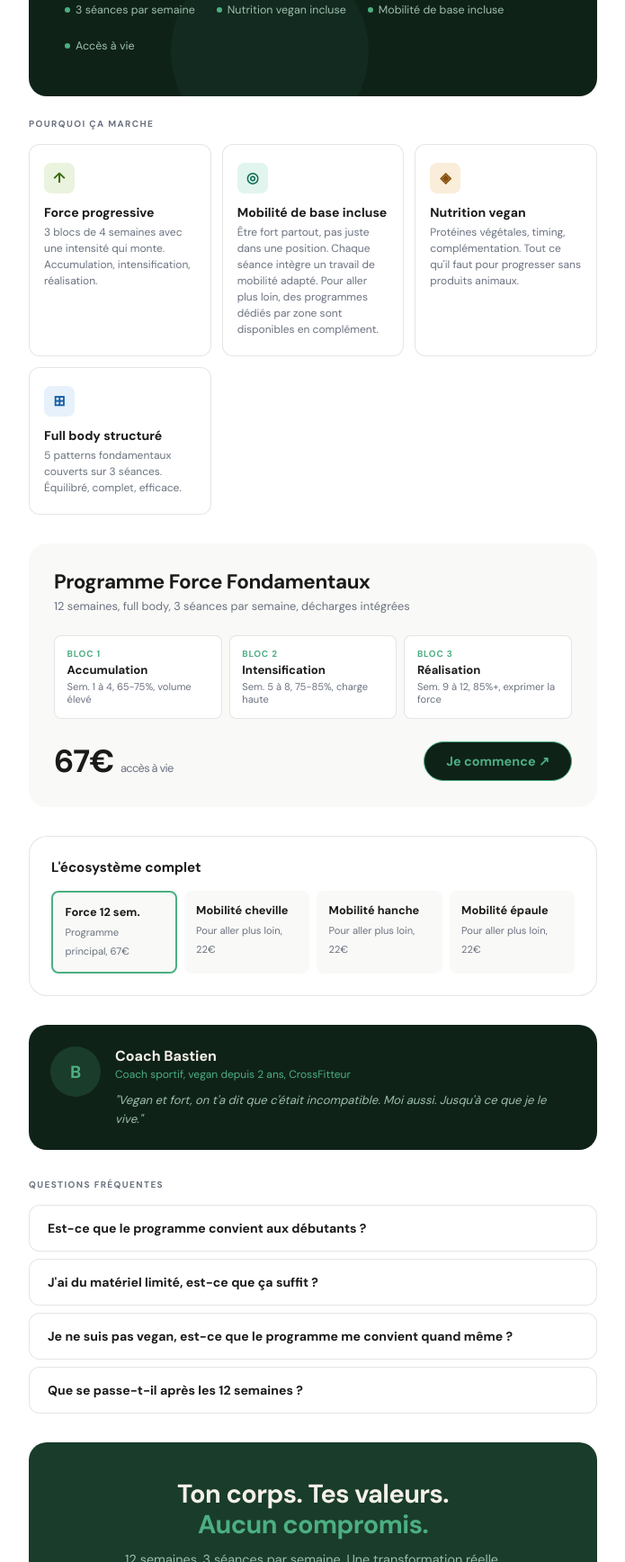
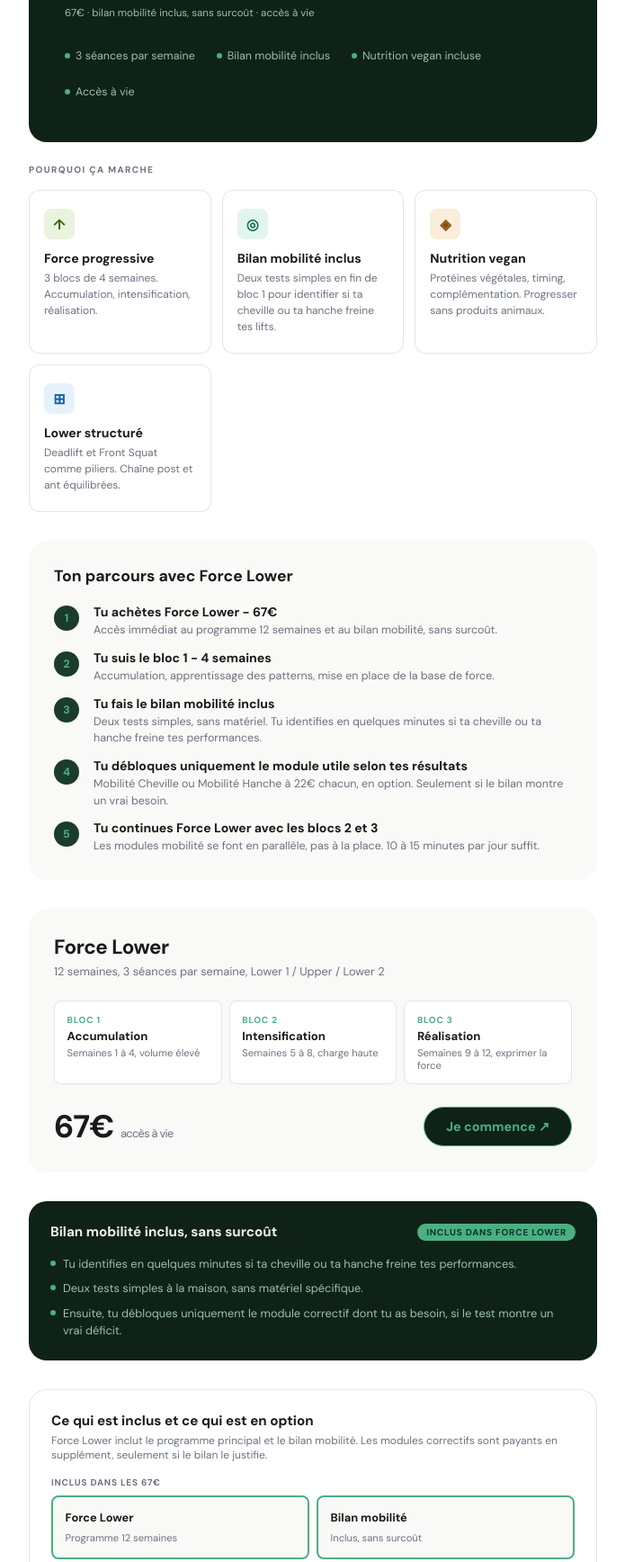
Before and after one commit to bastiengerardcoaching/strongandvegan, a plain HTML site: page index.html in a window 1280 px wide. Shown: the part 484-2220 px from the top of the page at 90% size, without its empty margins (292-987 px from the left). Drawn offline with Linux system fonts and the light colour scheme.

Commit message:
Update index.html

```diff
--- a/index.html
+++ b/index.html
@@ -3,7 +3,7 @@
 <head>
   <meta charset="UTF-8">
   <meta name="viewport" content="width=device-width, initial-scale=1.0">
-  <title>Strong and Vegan — Yes I Am</title>
+  <title>Force Lower - Strong and Vegan</title>
   <link rel="preconnect" href="https://fonts.googleapis.com">
   <link rel="preconnect" href="https://fonts.gstatic.com" crossorigin>
   <link href="https://fonts.googleapis.com/css2?family=DM+Sans:wght@400;500;700&display=swap" rel="stylesheet">
@@ -21,42 +21,50 @@
       --bg-secondary: #f9f9f7;
       --border: rgba(0,0,0,0.1);
     }
-    body { font-family: 'DM Sans', Arial, sans-serif; color: var(--text); background: var(--bg); -webkit-font-smoothing: antialiased; -moz-osx-font-smoothing: grayscale; text-rendering: optimizeLegibility; }
+    body { font-family: 'DM Sans', Arial, sans-serif; color: var(--text); background: var(--bg); -webkit-font-smoothing: antialiased; }
     .container { max-width: 680px; margin: 0 auto; padding: 0 1.5rem; }
 
     nav { display: flex; align-items: center; justify-content: space-between; padding: 1.25rem 0 1.75rem; }
     .nav-logo { display: flex; align-items: center; gap: 0.75rem; }
-    .nav-name { font-family: 'DM Sans', Arial, sans-serif; font-size: 1rem; font-weight: 700; color: var(--text); line-height: 1.1; }
+    .nav-name { font-size: 1rem; font-weight: 700; color: var(--text); line-height: 1.1; }
     .nav-name em { color: var(--green-accent); font-style: normal; }
     .nav-tag { font-size: 10px; letter-spacing: 0.18em; text-transform: uppercase; color: var(--text-muted); }
     .nav-cta { background: var(--green-accent); color: #04342c; font-weight: 700; font-size: 0.8rem; padding: 8px 18px; border-radius: 100px; border: none; cursor: pointer; text-decoration: none; }
 
     .hero { background: var(--green-dark); border-radius: 20px; padding: 3.5rem 2.5rem 3rem; position: relative; overflow: hidden; margin-bottom: 1.5rem; }
     .hero::before { content: ''; position: absolute; top: -80px; right: -80px; width: 300px; height: 300px; border-radius: 50%; background: var(--green-mid); opacity: 0.5; }
-    .hero::after { content: ''; position: absolute; bottom: -60px; left: 25%; width: 220px; height: 220px; border-radius: 50%; background: var(--green-accent); opacity: 0.06; }
     .badge { display: inline-block; background: var(--green-accent); color: #04342c; font-size: 10px; font-weight: 700; letter-spacing: 0.1em; text-transform: uppercase; padding: 4px 14px; border-radius: 100px; margin-bottom: 1.5rem; position: relative; z-index: 1; }
-    h1 { font-family: 'DM Sans', Arial, sans-serif; font-size: 2.6rem; font-weight: 700; line-height: 1.1; color: var(--beige); margin-bottom: 1rem; position: relative; z-index: 1; letter-spacing: -0.02em; }
+    h1 { font-size: 2.6rem; font-weight: 700; line-height: 1.1; color: var(--beige); margin-bottom: 1rem; position: relative; z-index: 1; letter-spacing: -0.02em; }
     h1 em { font-style: normal; color: var(--green-accent); }
     .hero-sub { font-size: 1rem; color: var(--green-light); line-height: 1.65; max-width: 460px; margin-bottom: 2rem; position: relative; z-index: 1; }
     .hero-cta { background: var(--green-accent); color: #04342c; font-weight: 700; font-size: 1rem; padding: 14px 32px; border-radius: 100px; border: none; cursor: pointer; position: relative; z-index: 1; text-decoration: none; display: inline-block; }
+    .hero-micro { font-size: 0.72rem; color: var(--green-light); margin-top: 10px; position: relative; z-index: 1; }
     .proof { display: flex; gap: 1.5rem; margin-top: 2rem; position: relative; z-index: 1; flex-wrap: wrap; }
     .proof-item { display: flex; align-items: center; gap: 6px; font-size: 0.78rem; color: var(--green-light); }
     .dot { width: 6px; height: 6px; border-radius: 50%; background: var(--green-accent); flex-shrink: 0; }
 
     .slabel { font-size: 10px; font-weight: 700; letter-spacing: 0.14em; text-transform: uppercase; color: var(--text-muted); margin-bottom: 1rem; }
 
-    .why { display: grid; grid-template-columns: repeat(auto-fit, minmax(150px, 1fr)); gap: 12px; margin-bottom: 2rem; }
-    .why-card { background: var(--bg); border: 1px solid var(--border); border-radius: 12px; padding: 1.25rem 1rem; }
+    .cards { display: grid; grid-template-columns: repeat(auto-fit, minmax(150px, 1fr)); gap: 12px; margin-bottom: 2rem; }
+    .card { background: var(--bg); border: 1px solid var(--border); border-radius: 12px; padding: 1.25rem 1rem; }
     .icon { width: 34px; height: 34px; border-radius: 8px; margin-bottom: 0.75rem; display: flex; align-items: center; justify-content: center; font-size: 16px; font-weight: 700; }
     .ic-g { background: #eaf3de; color: #3b6d11; }
     .ic-t { background: #e1f5ee; color: #0f6e56; }
     .ic-a { background: #faeeda; color: #854f0b; }
     .ic-b { background: #e6f1fb; color: #185fa5; }
-    .why-card h3 { font-size: 0.88rem; font-weight: 700; margin-bottom: 4px; }
-    .why-card p { font-size: 0.75rem; color: var(--text-muted); line-height: 1.5; }
+    .card h3 { font-size: 0.88rem; font-weight: 700; margin-bottom: 4px; }
+    .card p { font-size: 0.75rem; color: var(--text-muted); line-height: 1.5; margin: 0; }
+
+    .parcours { background: var(--bg-secondary); border-radius: 20px; padding: 1.75rem; margin-bottom: 2rem; }
+    .parcours-title { font-size: 1.1rem; font-weight: 700; margin-bottom: 1.25rem; }
+    .steps { display: flex; flex-direction: column; gap: 12px; }
+    .step { display: flex; gap: 1rem; align-items: flex-start; }
+    .step-num { width: 28px; height: 28px; border-radius: 50%; background: var(--green-mid); color: var(--green-accent); font-size: 0.78rem; font-weight: 700; display: flex; align-items: center; justify-content: center; flex-shrink: 0; margin-top: 2px; }
+    .step h4 { font-size: 0.88rem; font-weight: 700; margin: 0 0 2px; }
+    .step p { font-size: 0.78rem; color: var(--text-muted); margin: 0; line-height: 1.5; }
 
     .prog { background: var(--bg-secondary); border-radius: 20px; padding: 1.75rem; margin-bottom: 2rem; }
-    .prog-title { font-family: 'DM Sans', Arial, sans-serif; font-size: 1.4rem; font-weight: 700; margin-bottom: 4px; letter-spacing: -0.02em; }
+    .prog-title { font-size: 1.4rem; font-weight: 700; margin-bottom: 4px; letter-spacing: -0.02em; }
     .prog-sub { font-size: 0.8rem; color: var(--text-muted); margin-bottom: 1.5rem; }
     .blocs { display: grid; grid-template-columns: repeat(3, 1fr); gap: 8px; margin-bottom: 1.5rem; }
     .bloc { background: var(--bg); border: 1px solid var(--border); border-radius: 8px; padding: 0.85rem; }
@@ -64,33 +72,46 @@
     .bloc-name { font-size: 0.82rem; font-weight: 700; margin-bottom: 3px; }
     .bloc-d { font-size: 0.7rem; color: var(--text-muted); }
     .price-row { display: flex; align-items: center; justify-content: space-between; flex-wrap: wrap; gap: 12px; }
-    .price { font-family: 'DM Sans', Arial, sans-serif; font-size: 2.2rem; font-weight: 700; letter-spacing: -0.02em; }
+    .price { font-size: 2.2rem; font-weight: 700; letter-spacing: -0.02em; }
     .price span { font-size: 0.8rem; font-weight: 400; color: var(--text-muted); }
     .buy { background: var(--green-dark); color: var(--green-accent); font-weight: 700; font-size: 0.9rem; padding: 12px 24px; border-radius: 100px; border: 1.5px solid var(--green-accent); cursor: pointer; text-decoration: none; display: inline-block; }
 
+    .bilan { background: var(--green-dark); border-radius: 20px; padding: 1.5rem; margin-bottom: 2rem; }
+    .bilan-header { display: flex; align-items: center; justify-content: space-between; flex-wrap: wrap; gap: 8px; margin-bottom: 1rem; }
+    .bilan-title { font-size: 0.95rem; font-weight: 700; color: var(--beige); margin: 0; }
+    .bilan-tag { display: inline-block; background: var(--green-accent); color: #04342c; font-size: 10px; font-weight: 700; letter-spacing: 0.08em; text-transform: uppercase; padding: 3px 10px; border-radius: 100px; flex-shrink: 0; }
+    .bilan-steps { display: flex; flex-direction: column; gap: 8px; }
+    .bilan-step { display: flex; align-items: flex-start; gap: 8px; }
+    .bilan-step-dot { width: 6px; height: 6px; border-radius: 50%; background: var(--green-accent); flex-shrink: 0; margin-top: 6px; }
+    .bilan-step p { font-size: 0.8rem; color: var(--green-light); line-height: 1.5; margin: 0; }
+
     .eco { background: var(--bg); border: 1px solid var(--border); border-radius: 20px; padding: 1.5rem; margin-bottom: 2rem; }
-    .eco-title { font-size: 0.95rem; font-weight: 700; margin-bottom: 1rem; }
+    .eco-title { font-size: 0.95rem; font-weight: 700; margin-bottom: 4px; }
+    .eco-sub { font-size: 0.75rem; color: var(--text-muted); margin-bottom: 1rem; }
+    .eco-label { font-size: 10px; font-weight: 700; letter-spacing: 0.08em; text-transform: uppercase; color: var(--text-muted); margin-bottom: 8px; }
+    .eco-section { margin-bottom: 12px; }
     .eco-grid { display: grid; grid-template-columns: repeat(auto-fit, minmax(110px, 1fr)); gap: 8px; }
     .eco-item { background: var(--bg-secondary); border-radius: 8px; padding: 0.85rem; }
     .eco-item strong { display: block; font-weight: 700; font-size: 0.8rem; margin-bottom: 2px; }
     .eco-item span { color: var(--text-muted); font-size: 0.7rem; }
     .eco-main { border: 2px solid var(--green-accent); }
+    .eco-optional { border: 1px dashed var(--border); }
 
     .coach { display: flex; gap: 1rem; align-items: flex-start; background: var(--green-dark); border-radius: 20px; padding: 1.5rem; margin-bottom: 2rem; }
-    .avatar { width: 56px; height: 56px; border-radius: 50%; background: var(--green-mid); display: flex; align-items: center; justify-content: center; font-family: 'DM Sans', Arial, sans-serif; font-size: 1.2rem; font-weight: 700; color: var(--green-accent); flex-shrink: 0; }
+    .avatar { width: 56px; height: 56px; border-radius: 50%; background: var(--green-mid); display: flex; align-items: center; justify-content: center; font-size: 1.2rem; font-weight: 700; color: var(--green-accent); flex-shrink: 0; }
     .coach-name { font-weight: 700; font-size: 1rem; margin-bottom: 2px; color: var(--beige); }
     .coach-role { font-size: 0.75rem; color: var(--green-accent); margin-bottom: 0.6rem; }
     .coach-bio { font-size: 0.82rem; color: var(--green-light); line-height: 1.6; font-style: italic; }
 
     .faq { margin-bottom: 2rem; }
     .faq-item { background: var(--bg); border: 1px solid var(--border); border-radius: 12px; padding: 1rem 1.25rem; margin-bottom: 8px; cursor: pointer; }
-    .faq-q { font-size: 0.88rem; font-weight: 700; }
+    .faq-q { font-size: 0.88rem; font-weight: 700; margin: 0; }
     .faq-a { font-size: 0.8rem; color: var(--text-muted); line-height: 1.6; margin-top: 0.6rem; display: none; }
     .faq-item.open .faq-a { display: block; }
     .faq-item.open { border-color: rgba(0,0,0,0.2); }
 
     .final { background: var(--green-mid); border-radius: 20px; padding: 2.5rem 2rem; text-align: center; margin-bottom: 1rem; }
-    .final-title { font-family: 'DM Sans', Arial, sans-serif; font-size: 1.8rem; font-weight: 700; color: var(--beige); margin-bottom: 0.75rem; line-height: 1.2; letter-spacing: -0.02em; }
+    .final-title { font-size: 1.8rem; font-weight: 700; color: var(--beige); margin-bottom: 0.75rem; line-height: 1.2; letter-spacing: -0.02em; }
     .final-title em { font-style: normal; color: var(--green-accent); }
     .final-sub { font-size: 0.9rem; color: var(--green-light); margin-bottom: 1.75rem; }
     .final-cta { background: var(--green-accent); color: #04342c; font-weight: 700; font-size: 1rem; padding: 14px 36px; border-radius: 100px; border: none; cursor: pointer; text-decoration: none; display: inline-block; }
@@ -124,60 +145,102 @@
     </nav>
 
     <div class="hero">
-      <div class="badge">Programme Force 12 semaines</div>
+      <div class="badge">Force Lower</div>
       <h1>Construire son corps.<br>Respecter ses <em>valeurs.</em></h1>
-      <p class="hero-sub">Parce que l'un n'empêche pas l'autre. Un programme de force structuré, pensé pour les vegans qui veulent progresser vraiment, sans compromis.</p>
+      <p class="hero-sub">Parce que l'un n'empêche pas l'autre. Un programme de force lower avec bilan mobilité inclus pour identifier ce qui freine vraiment tes performances, et orienter vers le module correctif si besoin.</p>
       <a href="#programme" class="hero-cta">Je veux progresser ↗</a>
+      <p class="hero-micro">67€ · bilan mobilité inclus, sans surcoût · accès à vie</p>
       <div class="proof">
         <div class="proof-item"><div class="dot"></div>3 séances par semaine</div>
+        <div class="proof-item"><div class="dot"></div>Bilan mobilité inclus</div>
         <div class="proof-item"><div class="dot"></div>Nutrition vegan incluse</div>
-        <div class="proof-item"><div class="dot"></div>Mobilité de base incluse</div>
         <div class="proof-item"><div class="dot"></div>Accès à vie</div>
       </div>
     </div>
 
     <p class="slabel">Pourquoi ça marche</p>
-    <div class="why">
-      <div class="why-card">
+    <div class="cards">
+      <div class="card">
         <div class="icon ic-g">↑</div>
         <h3>Force progressive</h3>
-        <p>3 blocs de 4 semaines avec une intensité qui monte. Accumulation, intensification, réalisation.</p>
+        <p>3 blocs de 4 semaines. Accumulation, intensification, réalisation.</p>
       </div>
-      <div class="why-card">
+      <div class="card">
         <div class="icon ic-t">◎</div>
-        <h3>Mobilité de base incluse</h3>
-        <p>Être fort partout, pas juste dans une position. Chaque séance intègre un travail de mobilité adapté. Pour aller plus loin, des programmes dédiés par zone sont disponibles en complément.</p>
+        <h3>Bilan mobilité inclus</h3>
+        <p>Deux tests simples en fin de bloc 1 pour identifier si ta cheville ou ta hanche freine tes lifts.</p>
       </div>
-      <div class="why-card">
+      <div class="card">
         <div class="icon ic-a">◈</div>
         <h3>Nutrition vegan</h3>
-        <p>Protéines végétales, timing, complémentation. Tout ce qu'il faut pour progresser sans produits animaux.</p>
+        <p>Protéines végétales, timing, complémentation. Progresser sans produits animaux.</p>
       </div>
-      <div class="why-card">
+      <div class="card">
         <div class="icon ic-b">⊞</div>
-        <h3>Full body structuré</h3>
-        <p>5 patterns fondamentaux couverts sur 3 séances. Équilibré, complet, efficace.</p>
+        <h3>Lower structuré</h3>
+        <p>Deadlift et Front Squat comme piliers. Chaîne post et ant équilibrées.</p>
+      </div>
+    </div>
+
+    <div class="parcours">
+      <p class="parcours-title">Ton parcours avec Force Lower</p>
+      <div class="steps">
+        <div class="step">
+          <div class="step-num">1</div>
+          <div>
+            <h4>Tu achètes Force Lower - 67€</h4>
+            <p>Accès immédiat au programme 12 semaines et au bilan mobilité, sans surcoût.</p>
+          </div>
+        </div>
+        <div class="step">
+          <div class="step-num">2</div>
+          <div>
+            <h4>Tu suis le bloc 1 - 4 semaines</h4>
+            <p>Accumulation, apprentissage des patterns, mise en place de la base de force.</p>
+          </div>
+        </div>
+        <div class="step">
+          <div class="step-num">3</div>
+          <div>
+            <h4>Tu fais le bilan mobilité inclus</h4>
+            <p>Deux tests simples, sans matériel. Tu identifies en quelques minutes si ta cheville ou ta hanche freine tes performances.</p>
+          </div>
+        </div>
+        <div class="step">
+          <div class="step-num">4</div>
+          <div>
+            <h4>Tu débloques uniquement le module utile selon tes résultats</h4>
+            <p>Mobilité Cheville ou Mobilité Hanche à 22€ chacun, en option. Seulement si le bilan montre un vrai besoin.</p>
+          </div>
+        </div>
+        <div class="step">
+          <div class="step-num">5</div>
+          <div>
+            <h4>Tu continues Force Lower avec les blocs 2 et 3</h4>
+            <p>Les modules mobilité se font en parallèle, pas à la place. 10 à 15 minutes par jour suffit.</p>
+          </div>
+        </div>
       </div>
     </div>
 
     <div class="prog" id="programme">
-      <p class="prog-title">Programme Force Fondamentaux</p>
-      <p class="prog-sub">12 semaines, full body, 3 séances par semaine, décharges intégrées</p>
+      <p class="prog-title">Force Lower</p>
+      <p class="prog-sub">12 semaines, 3 séances par semaine, Lower 1 / Upper / Lower 2</p>
       <div class="blocs">
         <div class="bloc">
           <div class="bloc-n">Bloc 1</div>
           <div class="bloc-name">Accumulation</div>
-          <div class="bloc-d">Sem. 1 à 4, 65-75%, volume élevé</div>
+          <div class="bloc-d">Semaines 1 à 4, volume élevé</div>
         </div>
         <div class="bloc">
           <div class="bloc-n">Bloc 2</div>
           <div class="bloc-name">Intensification</div>
-          <div class="bloc-d">Sem. 5 à 8, 75-85%, charge haute</div>
+          <div class="bloc-d">Semaines 5 à 8, charge haute</div>
         </div>
         <div class="bloc">
           <div class="bloc-n">Bloc 3</div>
           <div class="bloc-name">Réalisation</div>
-          <div class="bloc-d">Sem. 9 à 12, 85%+, exprimer la force</div>
+          <div class="bloc-d">Semaines 9 à 12, exprimer la force</div>
         </div>
       </div>
       <div class="price-row">
@@ -186,24 +249,54 @@
       </div>
     </div>
 
+    <div class="bilan">
+      <div class="bilan-header">
+        <p class="bilan-title">Bilan mobilité inclus, sans surcoût</p>
+        <span class="bilan-tag">Inclus dans Force Lower</span>
+      </div>
+      <div class="bilan-steps">
+        <div class="bilan-step">
+          <div class="bilan-step-dot"></div>
+          <p>Tu identifies en quelques minutes si ta cheville ou ta hanche freine tes performances.</p>
+        </div>
+        <div class="bilan-step">
+          <div class="bilan-step-dot"></div>
+          <p>Deux tests simples à la maison, sans matériel spécifique.</p>
+        </div>
+        <div class="bilan-step">
+          <div class="bilan-step-dot"></div>
+          <p>Ensuite, tu débloques uniquement le module correctif dont tu as besoin, si le test montre un vrai déficit.</p>
+        </div>
+      </div>
+    </div>
+
     <div class="eco">
-      <p class="eco-title">L'écosystème complet</p>
+      <p class="eco-title">Ce qui est inclus et ce qui est en option</p>
+      <p class="eco-sub">Force Lower inclut le programme principal et le bilan mobilité. Les modules correctifs sont payants en supplément, seulement si le bilan le justifie.</p>
+      <div class="eco-section">
+        <p class="eco-label">Inclus dans les 67€</p>
         <div class="eco-grid">
           <div class="eco-item eco-main">
-          <strong>Force 12 sem.</strong>
-          <span>Programme principal, 67€</span>
+            <strong>Force Lower</strong>
+            <span>Programme 12 semaines</span>
           </div>
-        <div class="eco-item">
+          <div class="eco-item eco-main">
+            <strong>Bilan mobilité</strong>
+            <span>Inclus, sans surcoût</span>
+          </div>
+        </div>
+      </div>
+      <div class="eco-section">
+        <p class="eco-label">Options payantes en supplément</p>
+        <div class="eco-grid">
+          <div class="eco-item eco-optional">
             <strong>Mobilité cheville</strong>
-          <span>Pour aller plus loin, 22€</span>
+            <span>Si bilan limitant, 22€</span>
           </div>
-        <div class="eco-item">
+          <div class="eco-item eco-optional">
             <strong>Mobilité hanche</strong>
-          <span>Pour aller plus loin, 22€</span>
+            <span>Si bilan limitant, 22€</span>
           </div>
-        <div class="eco-item">
-          <strong>Mobilité épaule</strong>
-          <span>Pour aller plus loin, 22€</span>
         </div>
       </div>
     </div>
@@ -213,7 +306,7 @@
       <div>
         <p class="coach-name">Coach Bastien</p>
         <p class="coach-role">Coach sportif, vegan depuis 2 ans, CrossFitteur</p>
-        <p class="coach-bio">"Vegan et fort, on t'a dit que c'était incompatible. Moi aussi. Jusqu'à ce que je le vive."</p>
+        <p class="coach-bio">"J'ai construit Force Lower pour progresser en force sans compromis avec mes valeurs. Vegan et fort, on t'a dit que c'était incompatible. Moi aussi. Jusqu'à ce que je le vive."</p>
       </div>
     </div>
 
@@ -221,30 +314,39 @@
     <div class="faq">
       <div class="faq-item" onclick="this.classList.toggle('open')">
         <p class="faq-q">Est-ce que le programme convient aux débutants ?</p>
-        <p class="faq-a">Le programme est conçu pour des personnes qui s'entraînent déjà un peu et qui veulent progresser sérieusement. Un minimum de familiarité avec les mouvements de base est recommandé. Des démos sont disponibles pour chaque exercice.</p>
+        <p class="faq-a">Le programme est conçu pour des personnes qui s'entraînent déjà un peu. Un minimum de familiarité avec les mouvements de base est recommandé. Des démos vidéo sont disponibles pour chaque exercice.</p>
       </div>
       <div class="faq-item" onclick="this.classList.toggle('open')">
-        <p class="faq-q">J'ai du matériel limité, est-ce que ça suffit ?</p>
-        <p class="faq-a">Le programme est conçu pour une salle avec barre, haltères et rack. Des adaptations sont proposées pour chaque exercice si tu n'as pas accès à certains équipements.</p>
+        <p class="faq-q">Comment fonctionne le bilan mobilité ?</p>
+        <p class="faq-a">A la fin du bloc 1, tu fais deux tests simples à la maison sans matériel. Le Wall Ankle Mobility Test pour la cheville et le Deep Squat Test pour la hanche. Chaque test prend moins de 2 minutes et t'oriente vers le module dont tu as besoin.</p>
       </div>
       <div class="faq-item" onclick="this.classList.toggle('open')">
-        <p class="faq-q">Je ne suis pas vegan, est-ce que le programme me convient quand même ?</p>
-        <p class="faq-a">Absolument. Le programme de force est universel. Les conseils nutrition sont orientés vegan mais restent pertinents pour n'importe qui souhaitant optimiser ses apports protéiques et son alimentation.</p>
+        <p class="faq-q">Dois-je obligatoirement acheter les modules mobilité ?</p>
+        <p class="faq-a">Non. Les modules mobilité sont optionnels et payants en supplément. Ils ne sont recommandés que si le bilan montre un vrai déficit. Si tes tests sont bons, tu n'en as pas besoin. Force Lower fonctionne seul.</p>
+      </div>
+      <div class="faq-item" onclick="this.classList.toggle('open')">
+        <p class="faq-q">Je ne suis pas vegan, est-ce que le programme me convient ?</p>
+        <p class="faq-a">Absolument. Le programme de force est universel. Les conseils nutrition sont orientés vegan mais restent pertinents pour n'importe qui souhaitant optimiser ses apports protéiques.</p>
       </div>
       <div class="faq-item" onclick="this.classList.toggle('open')">
         <p class="faq-q">Que se passe-t-il après les 12 semaines ?</p>
-        <p class="faq-a">Un bilan mobilité est intégré en fin de bloc 1 pour t'orienter vers le programme adapté à tes besoins. Après les 12 semaines, tu peux enchaîner avec un programme mobilité ou reprendre le cycle avec des charges plus élevées.</p>
+        <p class="faq-a">Un retest est intégré en fin de bloc 3 pour mesurer tes gains. Tu peux ensuite reprendre le cycle avec des charges plus élevées ou passer au programme Force Upper.</p>
       </div>
     </div>
 
     <div class="final">
       <p class="final-title">Ton corps. Tes valeurs.<br><em>Aucun compromis.</em></p>
-      <p class="final-sub">12 semaines. 3 séances par semaine. Une transformation réelle.</p>
-      <a href="#" class="final-cta">Commencer maintenant, 67€ ↗</a>
+      <p class="final-sub">12 semaines. 3 séances par semaine. Un système complet.</p>
+      <a href="#" class="final-cta">Commencer Force Lower, 67€ ↗</a>
     </div>
 
     <footer>Strong and Vegan, Yes I Am, Coach Bastien, Brabant wallon, Belgique</footer>
 
   </div>
+  <script>
+    document.querySelectorAll('.faq-item').forEach(item => {
+      item.addEventListener('click', () => item.classList.toggle('open'));
+    });
+  </script>
 </body>
 </html>
```
Lines whose indentation alone changed are shown as unchanged.
